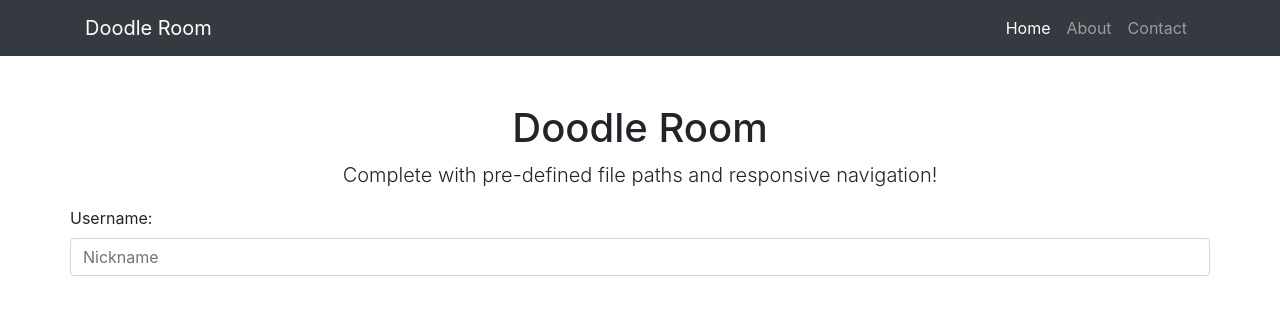
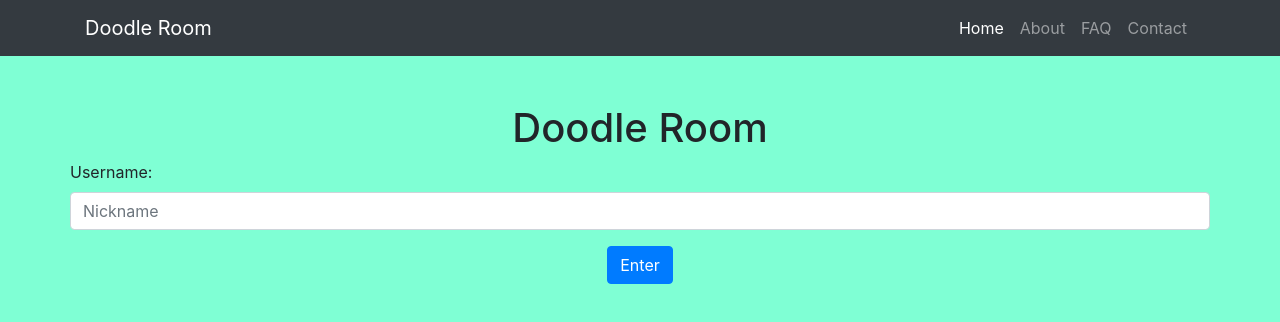
Before and after one commit to PKTBrenzz/Doodle-Room, a plain HTML site: page index.html in a window 1280 px wide. Drawn offline with nearby package versions, Linux system fonts and the light colour scheme.

Commit message:
style update

```diff
--- a/index.html
+++ b/index.html
@@ -10,7 +10,7 @@
 
     <title>Hello, world!</title>
   </head>
-  <body>
+  <body style="background-color: aquamarine">
     <!-- Navigation -->
     <nav class="navbar navbar-expand-lg navbar-dark bg-dark static-top">
       <div class="container">
@@ -29,6 +29,9 @@
               <a class="nav-link" href="#">About</a>
             </li>
             <li class="nav-item">
+              <a class="nav-link" href="#">FAQ</a>
+            </li>
+            <li class="nav-item">
               <a class="nav-link" href="#">Contact</a>
             </li>
           </ul>
@@ -38,15 +41,15 @@
 
     <!-- Page Content -->
     <div class="container">
-      <div class="row">
+      <div class="row" >
         <div class="col-lg-12 text-center">
           <h1 class="mt-5">Doodle Room</h1>
-          <p class="lead">Complete with pre-defined file paths and responsive navigation!</p>
           <form>
             <div class="form-group row">
                 <label for="inputName" >Username:</label>
                 <input type="text" class="form-control" id="inputName" placeholder="Nickname">
             </div>
+            <button type="submit" class="btn btn-primary">Enter</button>
           </form>
         </div>
       </div>
```
